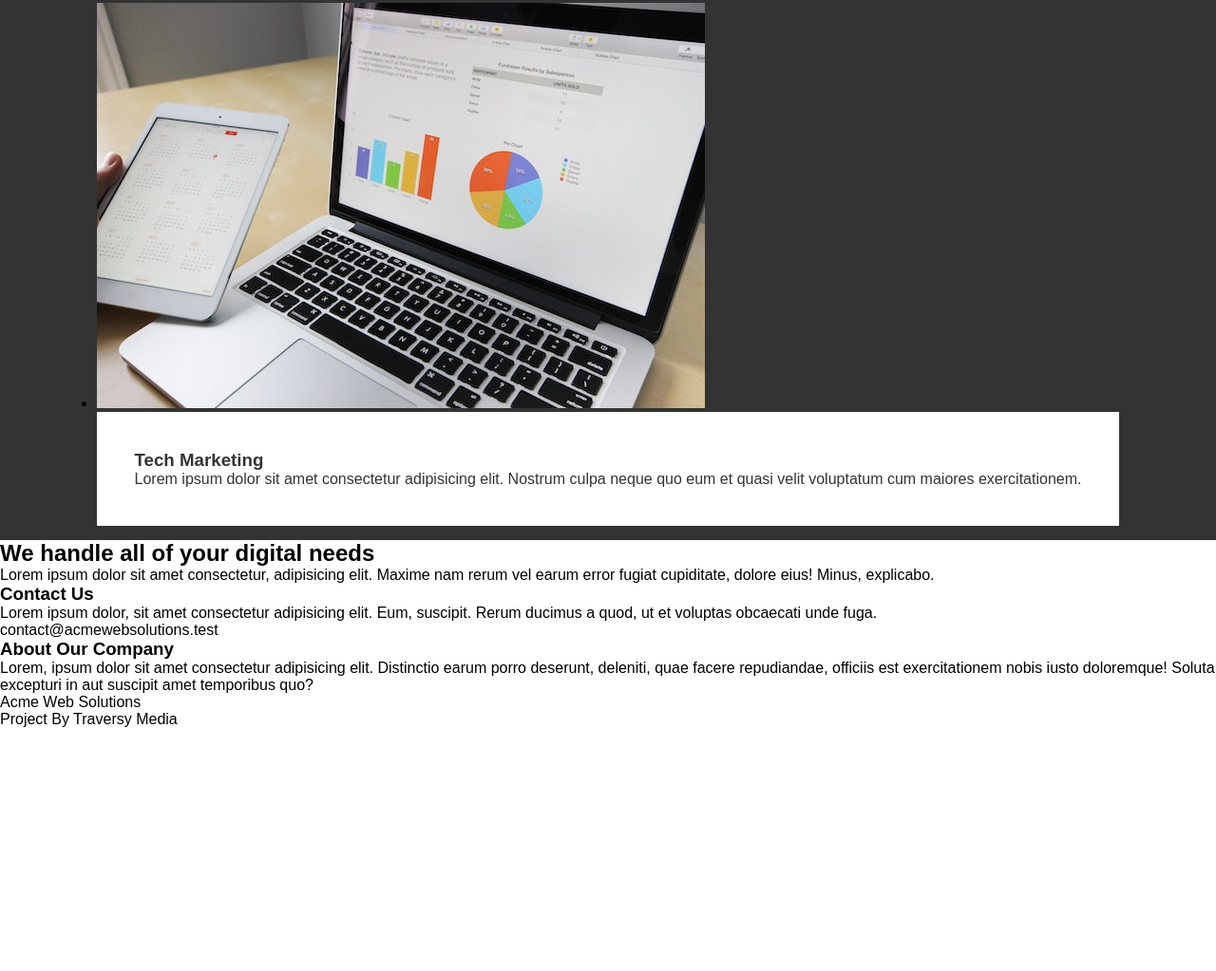
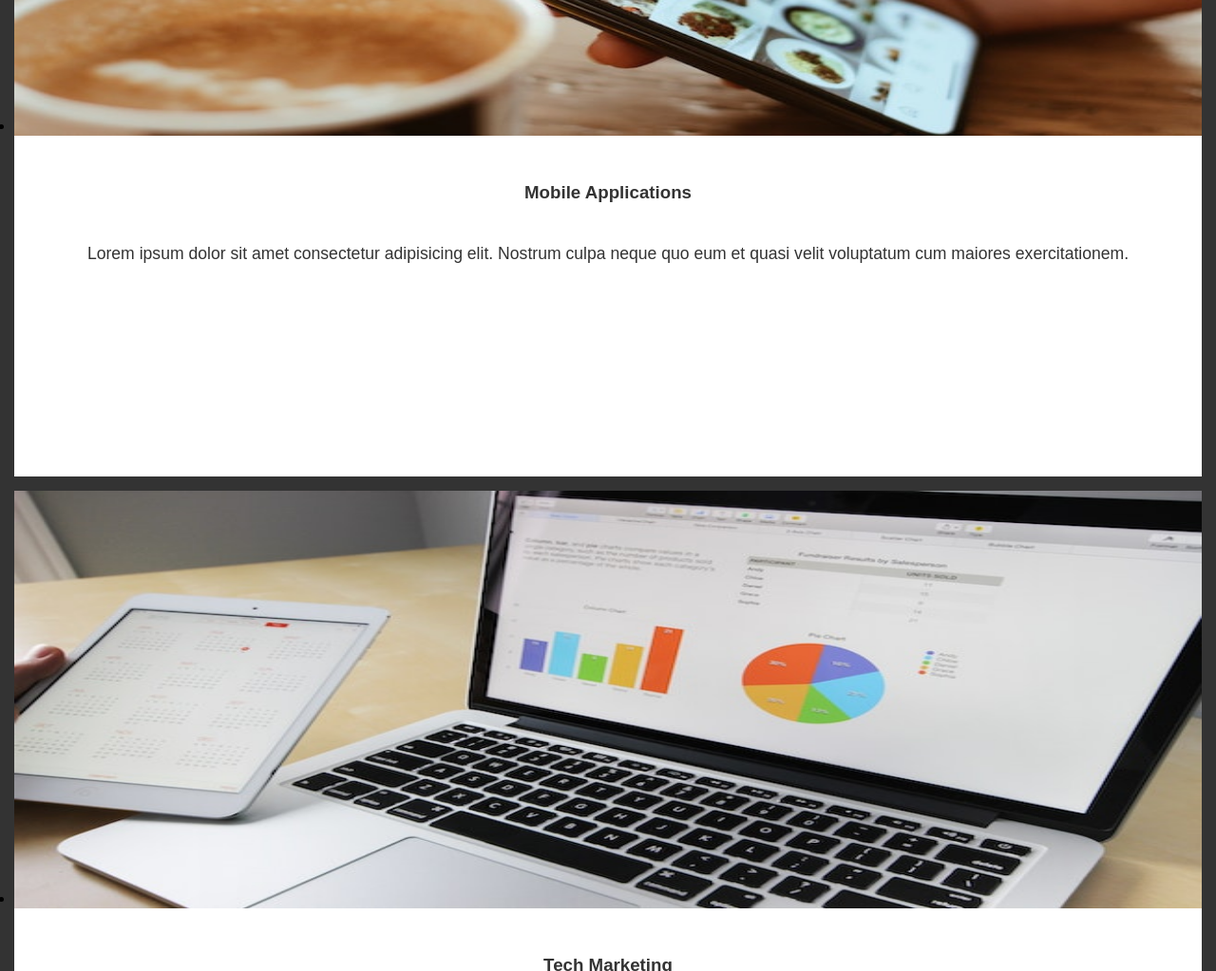
Before and after one commit to giuliofernandes/projeto-landing-page, a plain HTML site: page index.html in a window 1280 px wide. Shown: the part 1777-2800 px from the top of the page at 95% size. Before the commit the page ends 2544 px from the top, so only its background shows below. Drawn offline with Linux system fonts and the light colour scheme.

Commit message:
Update style.css

```diff
--- a/estilos/style.css
+++ b/estilos/style.css
@@ -38,17 +38,18 @@ header > div > a {
     background-color: #333333;
     color: #fff;
     text-decoration: none;
-    border: .5px solid #acabab;
+    border: .5px solid #eaeaea;
     padding: 20px 35px;
 }
 
 header > div > a:hover {
     background-color: #fff;
     color: #333333;
-    border-color: #aaa8a8;
+    border-color: #585858;
 }
 
 section#a {
+    background-color: #eaeaea;
     color: #333333;
     text-align: center;
     padding: 40px;
@@ -65,16 +66,105 @@ section#a > p {
 
 section#b {
     background-color: #333333;
-    display: flex;
-    flex-direction: column;
-    align-items: center;
-    justify-content: center;
+    padding: 15px;
+}
+
+section#b img {
+    height: 55vh;
+    width: 100%;
+    margin-bottom: -5px;
 }
 
 section#b > ul > li > div {
     background-color: #fff;
     color: #333333;
+    text-align: center;
     padding: 40px;
     margin: auto;
     margin-bottom: 15px;
+    height: 45vh;
 }
+
+section#b > ul > li > div > h3 {
+    margin-bottom: 40px;
+    margin-top: 10px;
+}
+
+section#b > ul > li > div > p {
+    font-size: 1.1em;
+    line-height: 1.5em;
+}
+
+section#c {
+    background-color: #fff;
+    color: #333333;
+    text-align: center;
+    padding: 40px;
+}
+
+section#c > h2 {
+    margin-bottom: 40px;
+}
+
+section#c > p {
+    font-size: 1.1em;
+    line-height: 1.5em;
+}
+
+section#d > div#caixa1 {
+    background-color: #2690D4;
+    color: #fff;
+    text-align: center;
+    padding: 40px;
+}
+
+section#d > div#caixa1 > h3 {
+    margin-top: 10px;
+    margin-bottom: 40px;
+    font-size: 1.6em;
+}
+
+section#d > div#caixa1 > p {
+    font-size: 1.1em;
+    line-height: 1.5em;
+    margin-bottom: 30px;
+}
+
+section#d > div#caixa1 > p#email {
+    margin-bottom: 10px;
+}
+
+section#d > div#caixa2 {
+    background-color: #333333;
+    color: #fff;
+    text-align: center;
+    padding: 40px;
+}
+
+section#d > div#caixa2 > h3 {
+    margin-top: 10px;
+    margin-bottom: 40px;
+    font-size: 1.6em;
+}
+
+section#d > div#caixa2 > p {
+    font-size: 1.1em;
+    line-height: 1.5em;
+    margin-bottom: 10px;
+}
+
+footer {
+    background-color: #000;
+    color: #fff;
+    font-size: 1.1em;
+    text-align: center;
+    padding: 40px;
+}
+
+footer > p#solucao {
+    margin-bottom: 5px;
+}
+
+footer > p > span {
+    color: #2690D4;
+}
```
